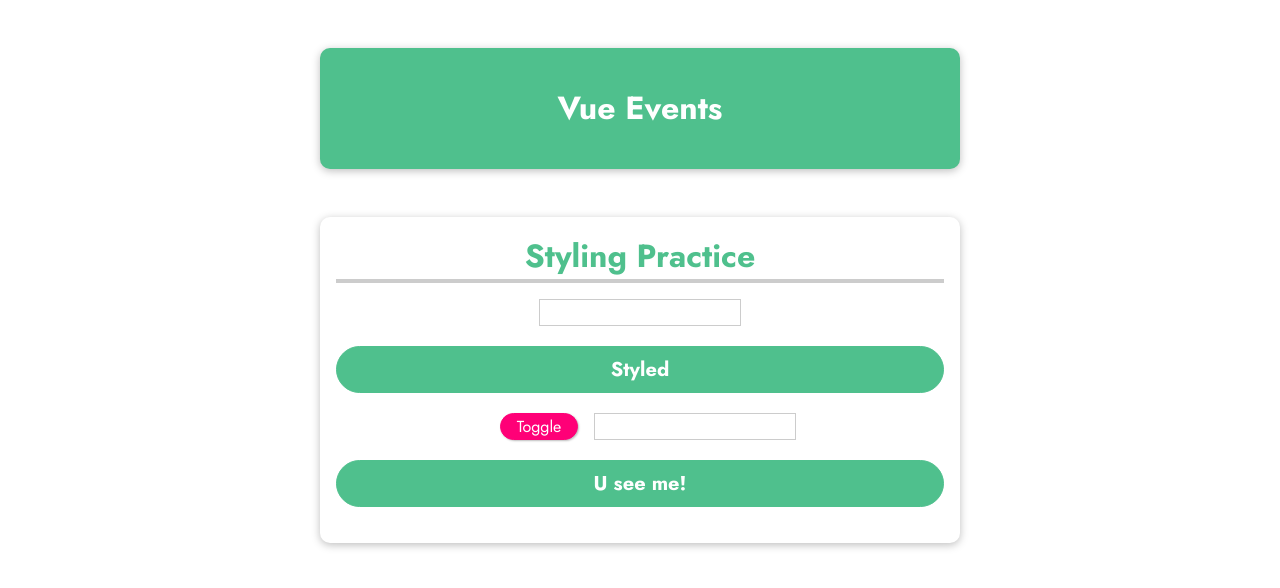
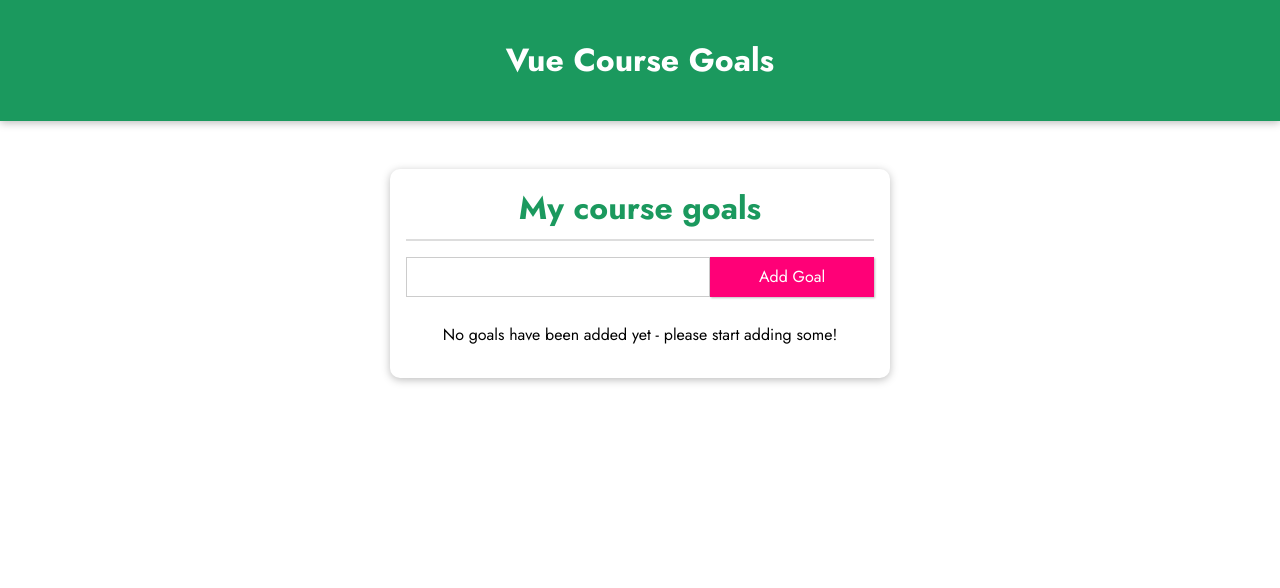
Before and after one commit to tmanspace/vue3_course, a website: page index.html in a window 1280 px wide. Drawn offline with nearby package versions, Linux system fonts and the light colour scheme.

Commit message:
Conditional rendering goals

```diff
--- a/app.js
+++ b/app.js
@@ -1,20 +1,15 @@
 const app = Vue.createApp({
-    data() {
-        return {
-            color: '',
-            visible: true,
-            classWritten: ''
-        }
-    },
-    watch: {
-    },
-    computed: {
-    },
-    methods: {
-        toggleVis() {
-            this.visible = !this.visible;
-        }
+  data() {
+    return {
+      goals: [],
+      enteredGoalValue: ""
+    };
+  },
+  methods: {
+    addGoal() {
+      this.goals.push(this.enteredGoalValue);
     }
+  }
 });
 
-app.mount('#events');
+app.mount('#user-goals');
--- a/index.html
+++ b/index.html
@@ -14,15 +14,19 @@
   </head>
   <body>
     <header>
-      <h1>Vue Events</h1>
+      <h1>Vue Course Goals</h1>
     </header>
-    <section id="events">
-      <h2>Styling Practice</h2>
-      <input type="text" name="color" id="color" v-model='color'>
-      <p :style="{background: color}">Styled</p>
-      <button @click="toggleVis">Toggle</button>
-      <input type="text" v-model="classWritten">
-      <p v-show ="visible" :class="classWritten">U see me!</p>
+    <section id="user-goals">
+      <h2>My course goals</h2>
+      <input type="text" v-model="enteredGoalValue" />
+      <button @click="addGoal">Add Goal</button>
+      <p v-if="goals.length === 0">No goals have been added yet - please start adding some!</p>
+      <div v-else id="list">
+        <h3>List of goals</h3>
+        <ul>
+          <li>Goal</li>
+        </ul>
+      </div>
     </section>
   </body>
 </html>
--- a/style.css
+++ b/style.css
@@ -8,77 +8,93 @@ html {
 
 body {
   margin: 0;
+  display: flex;
+  flex-direction: column;
+  align-items: center;
 }
 
 header {
   box-shadow: 0 2px 8px rgba(0, 0, 0, 0.26);
-  margin: 3rem auto;
-  border-radius: 10px;
+  width: 100%;
   padding: 1rem;
-  background-color: #4fc08d;
+  background-color: #1b995e;
   color: white;
   text-align: center;
-  width: 90%;
-  max-width: 40rem;
 }
 
-#events {
+#user-goals {
   box-shadow: 0 2px 8px rgba(0, 0, 0, 0.26);
-  margin: 3rem auto;
+  margin: 3rem;
   border-radius: 10px;
   padding: 1rem;
   text-align: center;
-  width: 90%;
-  max-width: 40rem;
+  width: 500px;
 }
 
-#events h2 {
+#user-goals h2 {
   font-size: 2rem;
-  border-bottom: 4px solid #ccc;
-  color: #4fc08d;
+  border-bottom: 2px solid #ddd;
+  padding-bottom: 8px;
+  color: #1b995e;
   margin: 0 0 1rem 0;
 }
 
-#events p {
-  font-size: 1.25rem;
-  font-weight: bold;
-  border: 1px solid #4fc08d;
-  background-color: #4fc08d;
-  color: white;
-  padding: 0.5rem;
-  border-radius: 25px;
+#user-goals ul {
+  list-style: none;
+  display: flex;
+  flex-direction: column;
+  align-items: flex-start;
+  padding: 0;
+  margin: 0;
 }
 
-#events input {
-  font: inherit;
-  border: 1px solid #ccc;
+#user-goals li {
+  font-size: 1rem;
+  font-weight: normal;
+  padding: 0.5rem 0;
+  color: #1f1f1f;
+  text-align: left;
+  /*background: #dddddd;*/
+  border-bottom: 1px #cccccc solid;
+  width: 100%;
 }
 
-#events input:focus {
+#list h3 {
+  text-align: left;
+  margin-bottom: 12px;
+}
+
+#user-goals input {
+  font: inherit;
+  width: 65%;
+  height: 40px;
+  padding: 0 10px;
+  border: 1px solid #ccc;
+  margin-bottom: 10px;
+}
+
+#user-goals input:focus {
   outline: none;
   border-color: #1b995e;
   background-color: #d7fdeb;
 }
 
-#events button {
+#user-goals button {
   font: inherit;
   cursor: pointer;
   border: 1px solid #ff0077;
   background-color: #ff0077;
   color: white;
+  height: 40px;
+  width: 35%;
+  transition: background-color 0.3s;
   padding: 0.05rem 1rem;
   box-shadow: 1px 1px 2px rgba(0, 0, 0, 0.26);
-  border-radius: 20px;
-  margin: 0 1rem;
 }
 
-#events button:hover,
-#events button:active {
+#user-goals button:hover,
+#user-goals button:active {
   background-color: #ec3169;
   border-color: #ec3169;
   box-shadow: 1px 1px 4px rgba(0, 0, 0, 0.26);
 }
-
-#events .bg-red {
-  background: red;
-}
```
